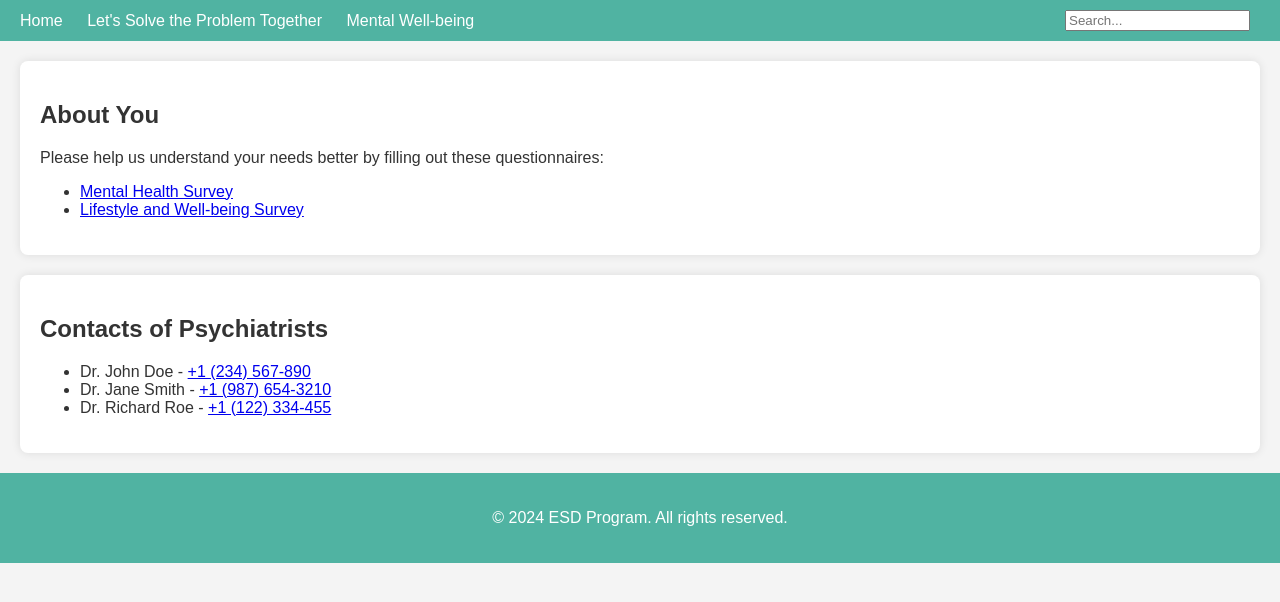
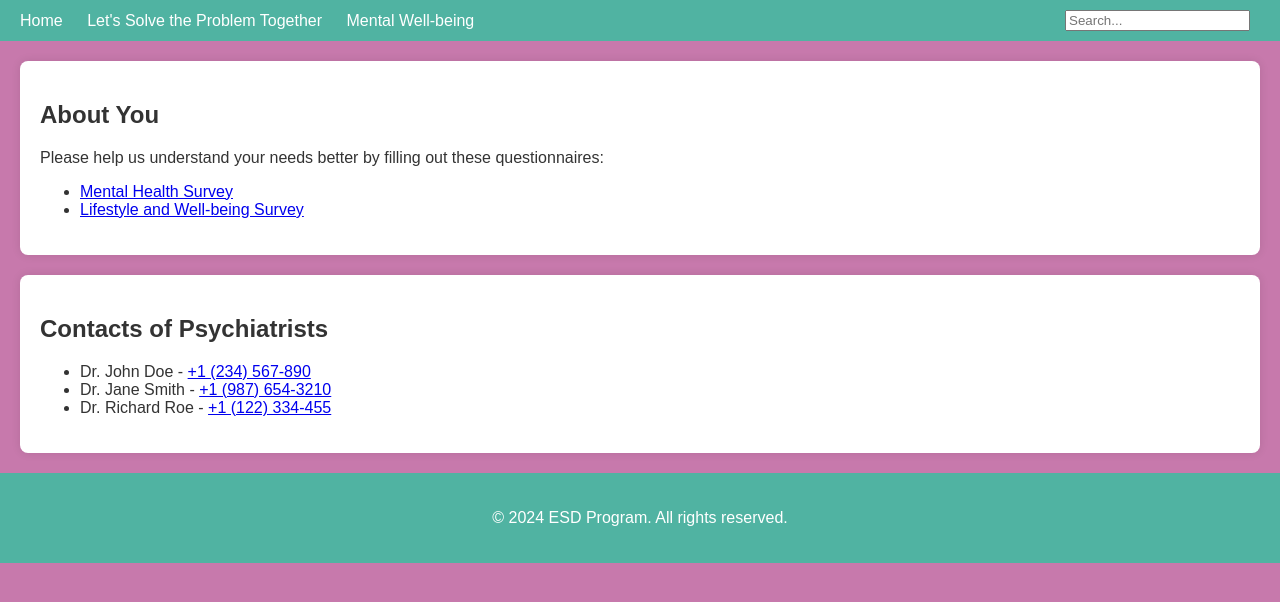
Before and after one commit to ESDProgram/Mind-Appeaser, a plain HTML site: page problem.html in a window 1280 px wide. Drawn offline with Linux system fonts and the light colour scheme.

Commit message:
Update problem.html

```diff
--- a/problem.html
+++ b/problem.html
@@ -9,7 +9,7 @@
             font-family: Arial, sans-serif;
             margin: 0;
             padding: 0;
-            background-color: #f4f4f4;
+            background-color: #c779ac;
             color: #333;
         }
         nav {
```
